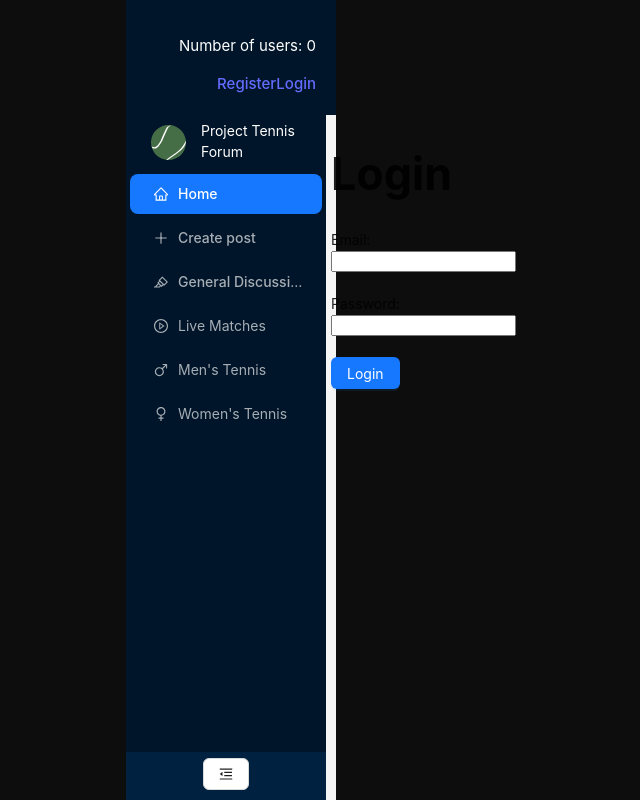
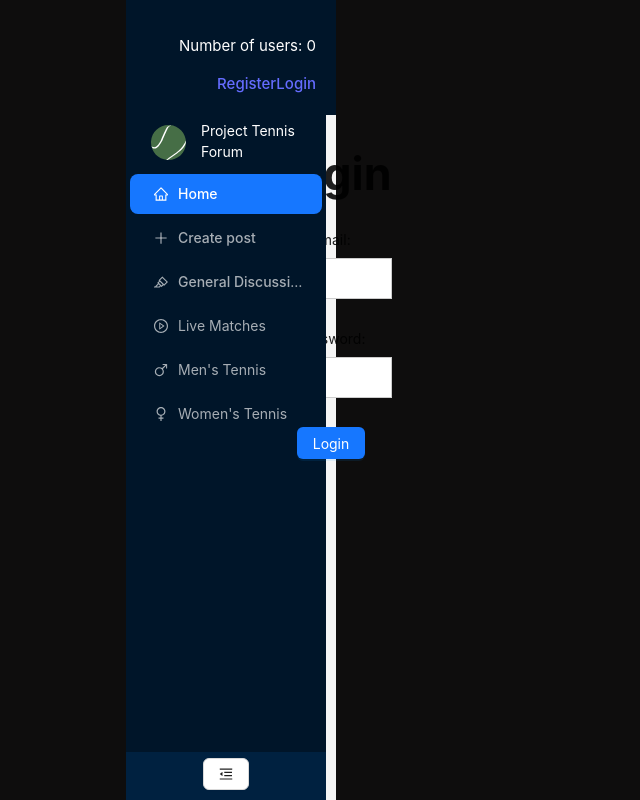
Before and after one commit to ProjectX-A55/TennisForum, a React (Vite) app in the folder tenis-forum/: page /login in a window 1280 px wide. Shown: the whole page, without its empty margins (409-1049 px from the left). Built offline with nearby package versions, Linux system fonts and the light colour scheme; no server answers; the database is empty; the HTML template or start-up script is replaced by a standard one.

Commit message:
add login css

```diff
--- a/tenis-forum/src/index.css
+++ b/tenis-forum/src/index.css
@@ -99,3 +99,28 @@ button:focus-visible {
 .sider-logo .logo-text {
   margin: 5px;
 }
+
+.login-form {
+  display: flex;
+  align-items: center;
+  justify-content: center;
+}
+
+.login-box {
+  text-align: center;
+  max-width: 420px;
+}
+
+.login-box input[type=text], input[type=password] {
+  width: 100%;
+  padding: 12px 20px;
+  margin: 8px 0;
+  display: inline-block;
+  border: 1px solid #ccc;
+  box-sizing: border-box;
+  background-color: white;
+}
+
+.login-box label {
+  text-align: left;
+}
--- a/tenis-forum/src/views/Login.jsx
+++ b/tenis-forum/src/views/Login.jsx
@@ -35,7 +35,8 @@ const LogIn = () => {
     };
 
     return (
-        <div>
+        <div className="login-form">
+            <div className='login-box'>
                 <h1>Login</h1>
                 <label htmlFor="email">Email: </label>
                 <input value={form.email} onChange={updateForm('email')} type="text" id="email" name="email" />
@@ -43,10 +44,8 @@ const LogIn = () => {
                 <label htmlFor="password">Password: </label>
                 <input value={form.password} onChange={updateForm('password')} type="password" id="password" name="password" />
                 <br /><br />
-            <Flex gap="small" wrap="wrap">
                     <Button onClick={login} type="primary">Login</Button>
-            </Flex>
-
+            </div>
         </div>
     )
 }
```
Lines whose indentation alone changed are shown as unchanged.
